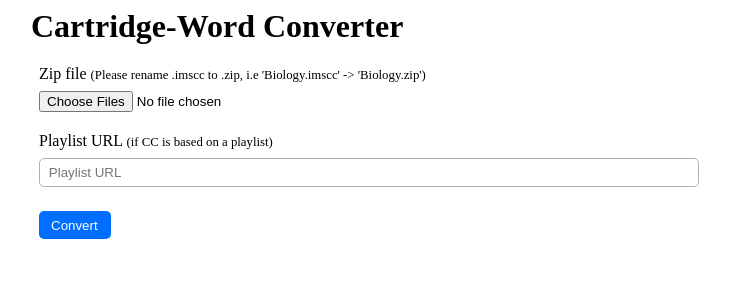
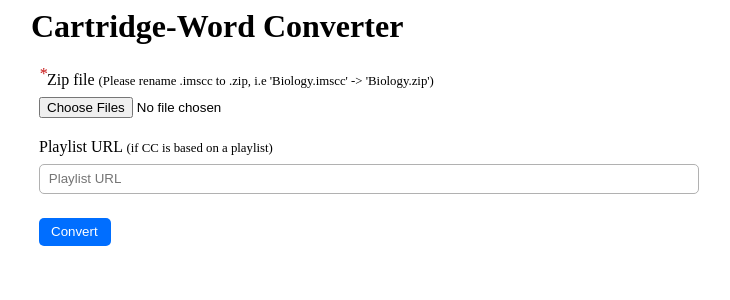
Before and after one commit to CandleMaster/bouton, a Flask app: page / in a window 1280 px wide. Shown: the top 300 px of the page, without its empty margins (9-739 px from the left). Run offline with Flask 2, Linux system fonts and the light colour scheme.

Commit message:
zip mandatory star

```diff
--- a/static/css/main.css
+++ b/static/css/main.css
@@ -1,5 +1,10 @@
 form,h1{
     margin: 0 2rem;
+}
+i{
+    color: rgb(199, 17, 17);
+    /* font-size: .25rem; */
+    vertical-align: super;
 }
 
 input, label{
--- a/templates/index.html
+++ b/templates/index.html
@@ -7,7 +7,7 @@
 {% block body %}
 <h1>Cartridge-Word Converter</h1>
 <form action="." method="POST" enctype="multipart/form-data">
-    <label class="file-label" for="file" required>Zip file <b>(Please rename .imscc to .zip, i.e 'Biology.imscc' -> 'Biology.zip')</b></label>
+    <label class="file-label" for="file" required><i>*</i>Zip file <b>(Please rename .imscc to .zip, i.e 'Biology.imscc' -> 'Biology.zip')</b></label>
     <input type="file" name="file" accept=".zip"multiple required>
     <label for="url" >Playlist URL <b>(if CC is based on a playlist)</b></label>
     <input class="url-input" type="text" placeholder="Playlist URL" name="url">
```
